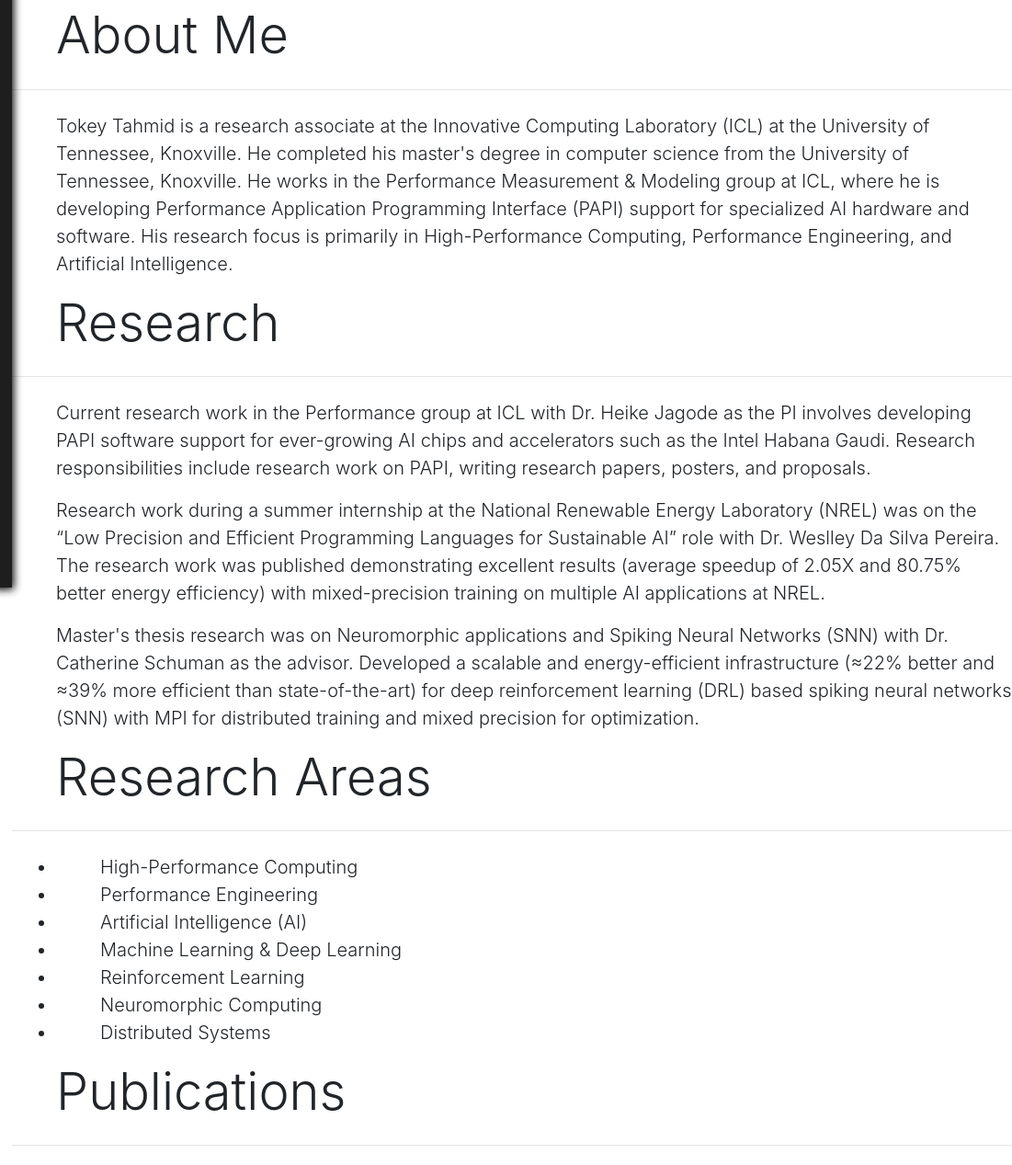
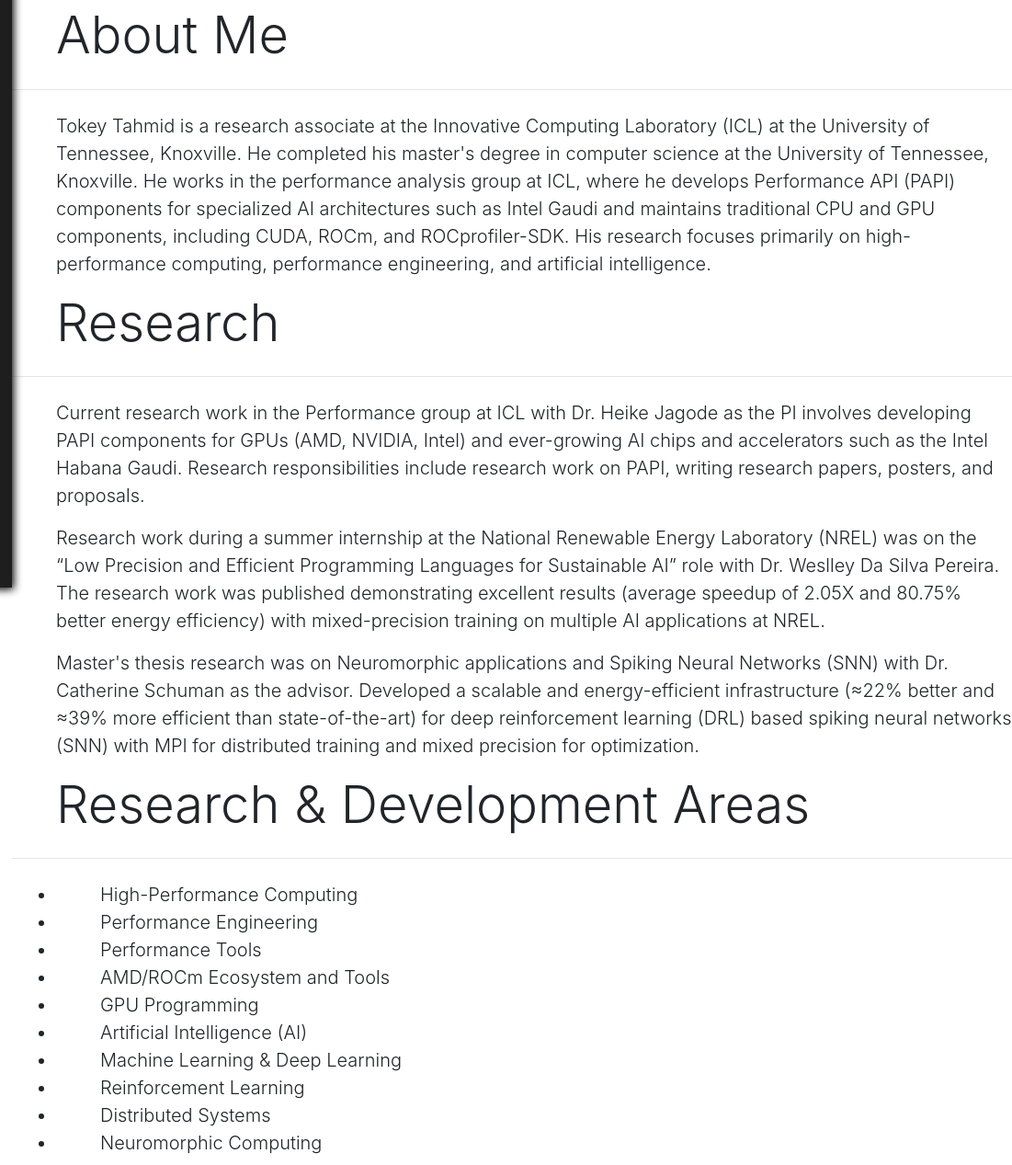
Before and after one commit to tokey-tahmid/tokey-tahmid.github.io, a plain HTML site: page index.html in a window 1280 px wide. Shown: the part 161-1428 px from the top of the page at 92% size, 179-1280 px from the left. Drawn offline with nearby package versions, Linux system fonts and the light colour scheme; some icons are missing; files whose address does not match are found by name.

Commit message:
update profile

```diff
--- a/index.html
+++ b/index.html
@@ -117,13 +117,13 @@
           <h1 class="display-4 heading padding-left">About Me</h1>
           <hr class="my-4" />
           <p class="lead padding-left">
-            Tokey Tahmid is a research associate at the Innovative Computing Laboratory (ICL) at the University of Tennessee, Knoxville. He completed his master's degree in computer science from the University of Tennessee, Knoxville. He works in the Performance Measurement & Modeling group at ICL, where he is developing Performance Application Programming Interface (PAPI) support for specialized AI hardware and software. His research focus is primarily in High-Performance Computing, Performance Engineering, and Artificial Intelligence.
+            Tokey Tahmid is a research associate at the Innovative Computing Laboratory (ICL) at the University of Tennessee, Knoxville. He completed his master's degree in computer science at the University of Tennessee, Knoxville. He works in the performance analysis group at ICL, where he develops Performance API (PAPI) components for specialized AI architectures such as Intel Gaudi and maintains traditional CPU and GPU components, including CUDA, ROCm, and ROCprofiler-SDK. His research focuses primarily on high-performance computing, performance engineering, and artificial intelligence.
           </p>
           <h1 class="display-4 heading padding-left">Research</h1>
           <hr class="my-4" />
           <p class="lead padding-left">
             Current research work in the Performance group at ICL with Dr. Heike Jagode as the PI
-	           involves developing PAPI software support for ever-growing AI chips and accelerators such as the Intel Habana Gaudi.
+	           involves developing PAPI components for GPUs (AMD, NVIDIA, Intel) and ever-growing AI chips and accelerators such as the Intel Habana Gaudi.
 	           Research responsibilities include research work on PAPI, writing research papers, posters, and proposals.
           </p>
           <p class="lead padding-left">
@@ -133,16 +133,19 @@
             Master's thesis research was on Neuromorphic applications and Spiking Neural Networks (SNN) with Dr. Catherine Schuman as the advisor. Developed a scalable and energy-efficient infrastructure (≈22% better and ≈39% more efficient than state-of-the-art) for deep reinforcement learning (DRL) based spiking neural networks (SNN) with MPI for distributed training and mixed precision for optimization.
           </p>
 
-          <h1 class="display-4 heading padding-left">Research Areas</h1>
+          <h1 class="display-4 heading padding-left">Research & Development Areas</h1>
           <hr class="my-4" />
           <ul class="lead padding-left">
             <li class="lead padding-left">High-Performance Computing</li>
             <li class="lead padding-left">Performance Engineering</li>
+            <li class="lead padding-left">Performance Tools</li>
+            <li class="lead padding-left">AMD/ROCm Ecosystem and Tools</li>
+            <li class="lead padding-left">GPU Programming</li>
             <li class="lead padding-left">Artificial Intelligence (AI)</li>
             <li class="lead padding-left">Machine Learning &amp; Deep Learning</li>
             <li class="lead padding-left">Reinforcement Learning</li>
+            <li class="lead padding-left">Distributed Systems</li>
             <li class="lead padding-left">Neuromorphic Computing</li>
-            <li class="lead padding-left">Distributed Systems</li>
           </ul>
 
           <h1 class="display-4 heading padding-left">Publications</h1>
```
Also changed, not shown: 1 other file.
